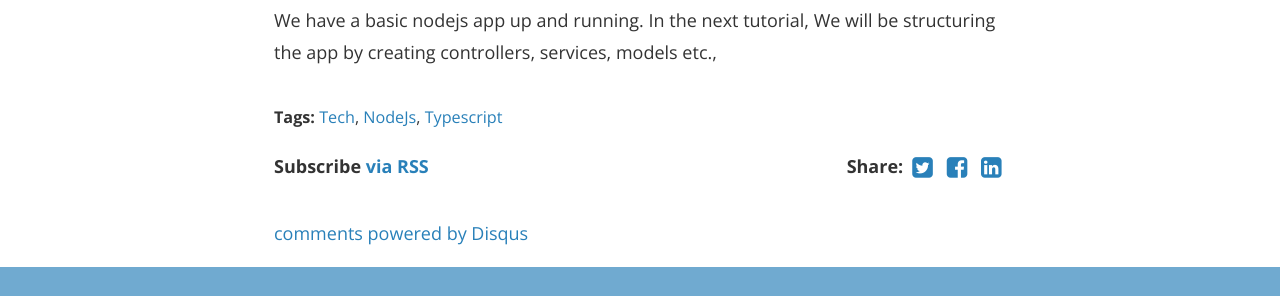
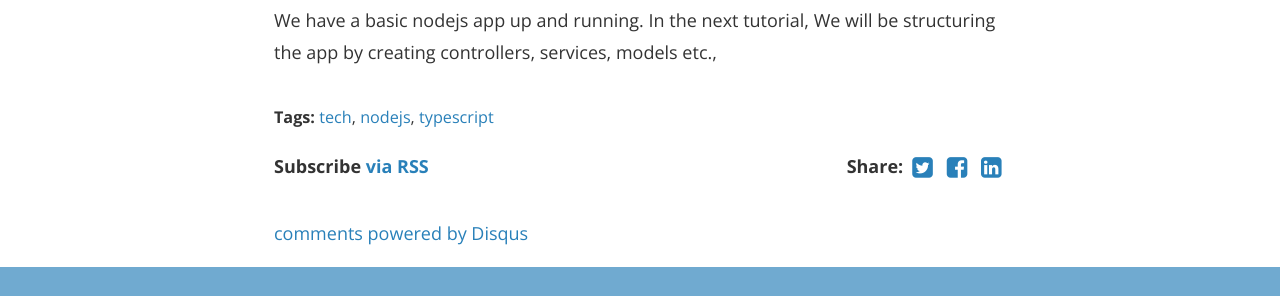
Before and after one commit to maheshkkolla/maheshkkolla.github.io, a Jekyll site: the page built from _posts/nodejs-project-setup/2019-02-10-creating-basic-nodejs-api-project-with-typescript.markdown, in a window 1280 px wide and 900 px high, scrolled down 2756 px. Shown: the part 354-650 px from the top of the window. Built offline with Jekyll 4.4.1, drawn with Linux system fonts in a browser that asks for light colours; nearby versions of some CDN libraries; comment, search, counter and statistics services are not loaded.

```diff
--- a/_config.yml
+++ b/_config.yml
@@ -48,9 +48,9 @@ ga_tracking_id: "UA-134133627-1"
 
 # Category descriptions (for archive pages)
 descriptions:
-  - cat: Non-Tech
+  - cat: non-tech
     desc: "All non technical posts"
-  - cat: NodeJs-project-setup
+  - cat: nodejs-project-setup
     desc: "The series of tutorials that help to setup production-grade Nodejs API project"
 
 # Social icons and sharing options
--- a/_posts/2016-07-11-the-biggest-change-in-my-life.markdown
+++ b/_posts/2016-07-11-the-biggest-change-in-my-life.markdown
@@ -3,8 +3,8 @@ layout: post
 title:  "The biggest change in my life"
 date:   2016-07-11
 author: Mahesh Kumar Kolla
-categories: Non-Tech
-tags:	ThoughtWorks STEP
+categories: non-tech
+tags:	thoughtworks step
 cover:  "/assets/non-tech/group.jpg"
 ---
 
--- a/_posts/nodejs-project-setup/2019-02-10-creating-basic-nodejs-api-project-with-typescript.markdown
+++ b/_posts/nodejs-project-setup/2019-02-10-creating-basic-nodejs-api-project-with-typescript.markdown
@@ -3,8 +3,8 @@ layout: post
 title:  "Creating a basic Nodejs API project with typescript"
 date:   2019-02-10
 author: Mahesh Kumar Kolla
-categories: NodeJs-project-setup
-tags:	Tech NodeJs Typescript
+categories: nodejs-project-setup
+tags:	tech nodejs typescript
 step: "STEP-1"
 prevPost: production-grade-nodejs-api-project-setup
 nextPost: creating-basic-nodejs-api-project-with-typescript
--- a/_posts/nodejs-project-setup/2019-02-10-production-grade-nodejs-api-project-setup.markdown
+++ b/_posts/nodejs-project-setup/2019-02-10-production-grade-nodejs-api-project-setup.markdown
@@ -3,8 +3,8 @@ layout: post
 title:  "Production-grade Nodejs API project setup"
 date:   2019-02-10
 author: Mahesh Kumar Kolla
-categories: NodeJs-project-setup
-tags:	Tech Javascript NodeJs
+categories: nodejs-project-setup
+tags:	tech javascript nodejs
 ---
 These are series of tutorials that help to setup production-grade Nodejs API project that follows SOLID principles.
 
```
